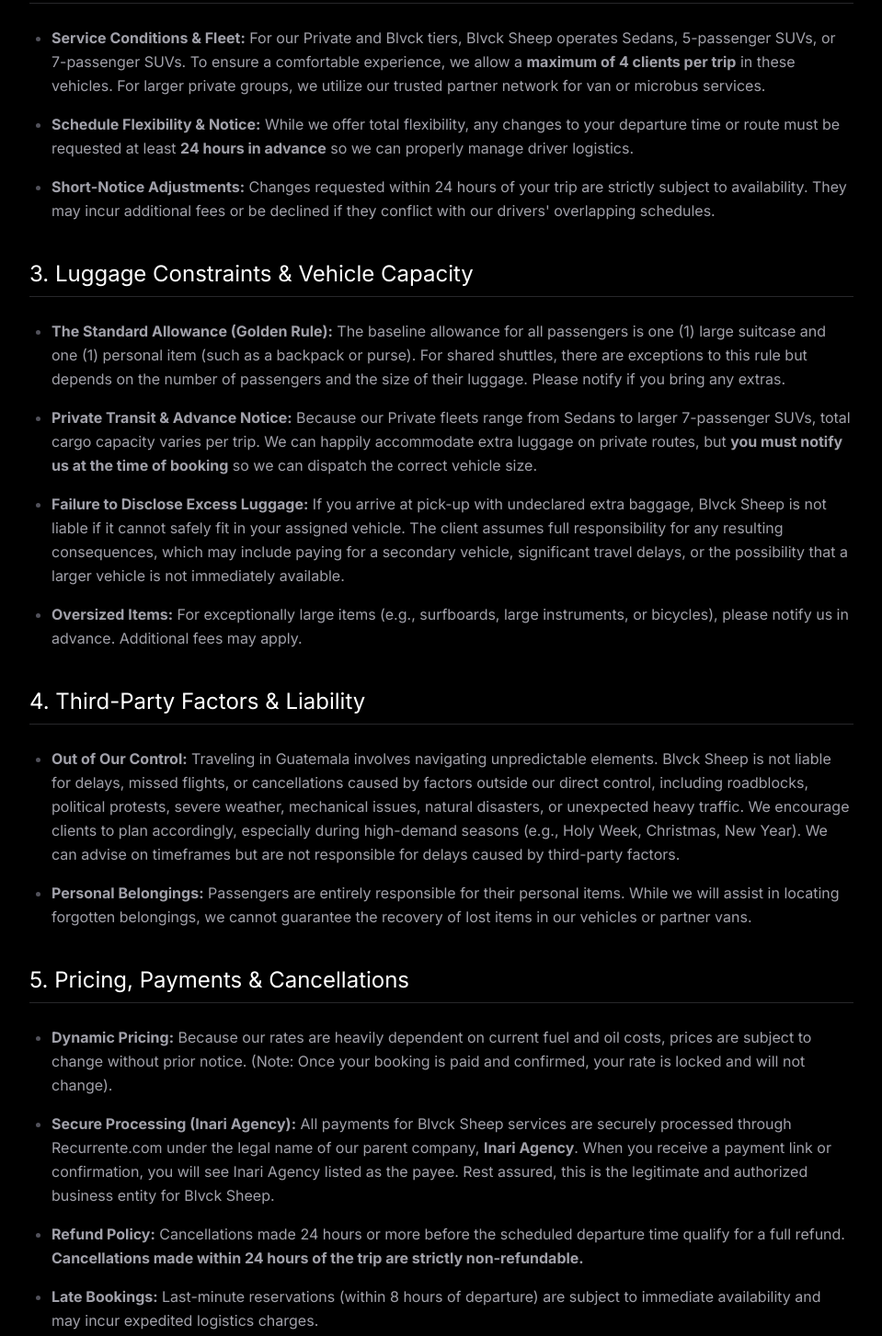
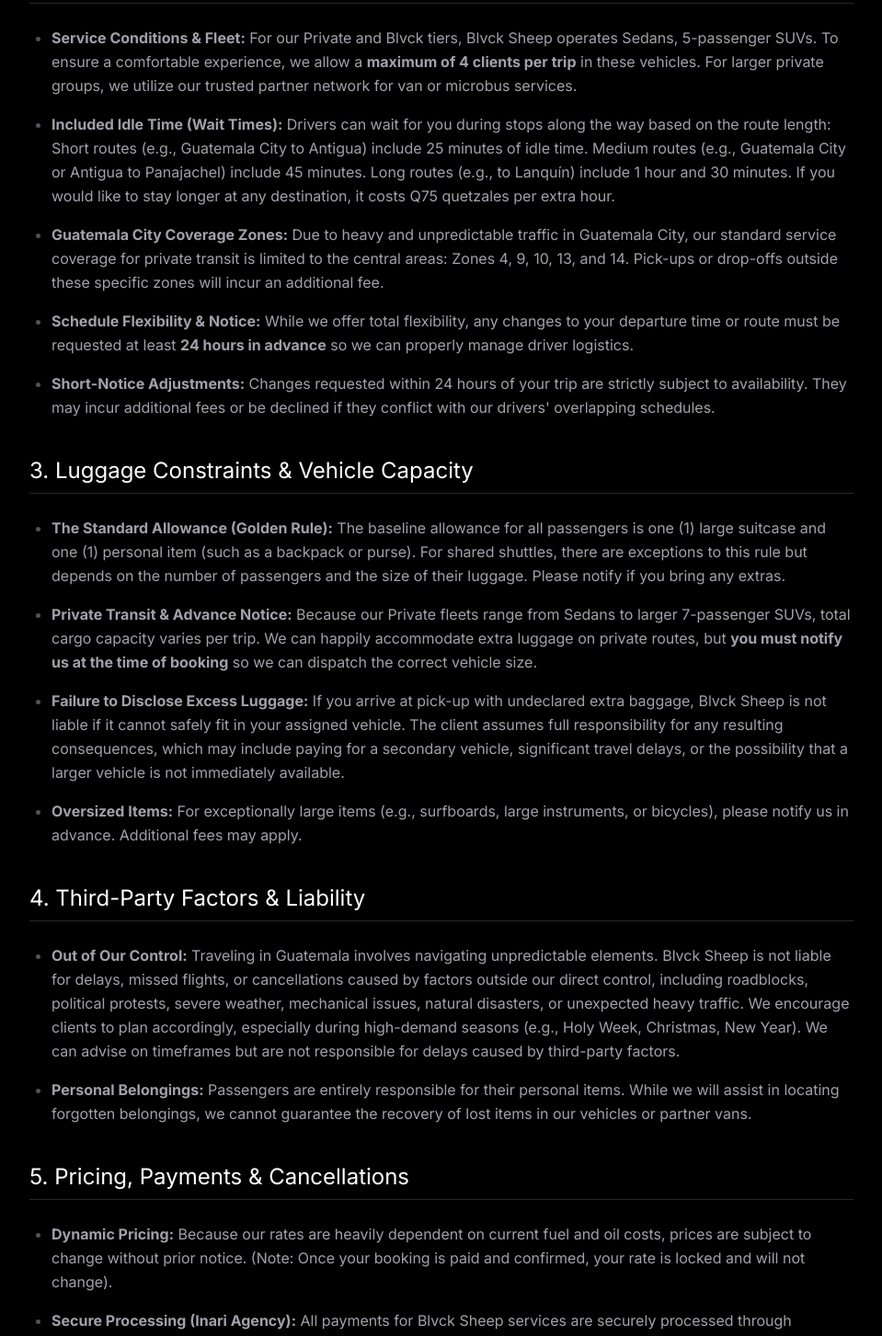
Before and after one commit to byron-rod/blvck-sheep, a Next.js app: page /terms-conditions in a window 1280 px wide. Shown: the part 1920-3373 px from the top of the page at 92% size, without its empty margins (160-1119 px from the left). Built offline with nearby package versions, Linux system fonts and the light colour scheme.

Commit message:
update de terminos y condiciones

```diff
--- a/src/app/terms-conditions/page.tsx
+++ b/src/app/terms-conditions/page.tsx
@@ -1,5 +1,4 @@
 "use client";
-
 import { useState } from "react";
 import { motion } from "framer-motion";
 
@@ -75,7 +74,7 @@ export default function TermsConditions() {
             <strong>{activeLanguage === "en" ? "Cancellations / changes:" : "Cancelaciones / Cambios:"}</strong>{" "}
             {activeLanguage === "en"
               ? <>You must cancel, change or reschedule at least <strong>24 hours</strong> before departure for a refund or to be able to accomodate your change.</>
-              : <>Debes cancelar, cambiar o reprogramar con al menos <strong>24 horas</strong> de anticipación a la salida para obtener un reembolso o para poder acomodar tu cambio.</>}
+              : <>Debes cancelar, cambiar o reprogramar con al menos <strong>24 hours</strong> de anticipación a la salida para obtener un reembolso o para poder acomodar tu cambio.</>}
           </li>
           <li>
             <strong>{activeLanguage === "en" ? "Payments:" : "Pagos:"}</strong>{" "}
@@ -155,14 +154,26 @@ export default function TermsConditions() {
       {/* 2. Private & Blvck Tier Policies */}
       <section className="mb-10">
         <h2 className="text-2xl font-normal mb-6 text-white border-b border-zinc-800 pb-2">
-          {activeLanguage === "en" ? "2. Private & Blvck Tier Policies" : "2. Políticas de Servicio Privado y Tier Blvck"}
+          {activeLanguage === "en" ? "2. Private Services Policies" : "2. Políticas de Servicio Privado"}
         </h2>
         <ul className="list-disc pl-6 text-zinc-400 space-y-4 leading-relaxed marker:text-zinc-600">
           <li>
             <strong>{activeLanguage === "en" ? "Service Conditions & Fleet:" : "Condiciones del Servicio y Flota:"}</strong>{" "}
             {activeLanguage === "en"
-              ? <>For our Private and Blvck tiers, Blvck Sheep operates Sedans, 5-passenger SUVs, or 7-passenger SUVs. To ensure a comfortable experience, we allow a <strong>maximum of 4 clients per trip</strong> in these vehicles. For larger private groups, we utilize our trusted partner network for van or microbus services.</>
-              : <>Para nuestros niveles Privado y Blvck, operamos Sedanes, y SUVs de 5 o 7 pasajeros. Para garantizar una experiencia cómoda, permitimos un <strong>máximo de 4 clientes por viaje</strong> en estos vehículos. Para grupos privados más grandes, utilizamos nuestra red de socios de confianza para servicios de van o microbus.</>}
+              ? <>For our Private and Blvck tiers, Blvck Sheep operates Sedans, 5-passenger SUVs. To ensure a comfortable experience, we allow a <strong>maximum of 4 clients per trip</strong> in these vehicles. For larger private groups, we utilize our trusted partner network for van or microbus services.</>
+              : <>Para nuestros niveles Privado y Blvck, operamos Sedanes, y SUVs de 5 pasajeros. Para garantizar una experiencia cómoda, permitimos un <strong>máximo de 4 clientes por viaje</strong> en estos vehículos. Para grupos privados más grandes, utilizamos nuestra red de socios de confianza para servicios de van o microbus.</>}
+          </li>
+          <li>
+            <strong>{activeLanguage === "en" ? "Included Idle Time (Wait Times):" : "Tiempo de Espera Incluido (Idle Time):"}</strong>{" "}
+            {activeLanguage === "en"
+              ? "Drivers can wait for you during stops along the way based on the route length: Short routes (e.g., Guatemala City to Antigua) include 25 minutes of idle time. Medium routes (e.g., Guatemala City or Antigua to Panajachel) include 45 minutes. Long routes (e.g., to Lanquín) include 1 hour and 30 minutes. If you would like to stay longer at any destination, it costs Q75 quetzales per extra hour."
+              : "Los pilotos pueden esperarte en paradas durante el trayecto según la duración de la ruta: Las rutas cortas (ej. Ciudad de Guatemala a Antigua) incluyen 25 minutos de espera. Las rutas medias (ej. Ciudad de Guatemala o Antigua a Panajachel) incluyen 45 minutos. Las rutas largas (ej. hacia Lanquín) incluyen 1 hora y 30 minutos de tiempo de espera. Si les interesa estar en ruta mas tiempo en algun destino, son Q75 quetzales la hora extra."}
+          </li>
+          <li>
+            <strong>{activeLanguage === "en" ? "Guatemala City Coverage Zones:" : "Zonas de Cobertura en Ciudad de Guatemala:"}</strong>{" "}
+            {activeLanguage === "en"
+              ? "Due to heavy and unpredictable traffic in Guatemala City, our standard service coverage for private transit is limited to the central areas: Zones 4, 9, 10, 13, and 14. Pick-ups or drop-offs outside these specific zones will incur an additional fee."
+              : "Debido al tráfico pesado e impredecible en la Ciudad de Guatemala, nuestra cobertura de servicio estándar para viajes privados se limita a las áreas céntricas: Zonas 4, 9, 10, 13 y 14. Las recogidas o bajadas fuera de estas zonas específicas tendrán un costo extra."}
           </li>
           <li>
             <strong>{activeLanguage === "en" ? "Schedule Flexibility & Notice:" : "Flexibilidad de Horarios y Avisos:"}</strong>{" "}
@@ -258,10 +269,10 @@ export default function TermsConditions() {
               : <>Las cancelaciones realizadas con 24 horas o más de anticipación a la hora de salida programada califican para un reembolso completo. <strong>Las cancelaciones realizadas dentro de las 24 horas previas al viaje son estrictamente no reembolsables.</strong></>}
           </li>
           <li>
-            <strong>{activeLanguage === "en" ? "Late Bookings:" : "Reservas de Última Hora:"}</strong>{" "}
+            <strong>{activeLanguage === "en" ? "Late Bookings or Last Minute Changes:" : "Reservas de Última Hora o Cambios de Último Minuto:"}</strong>{" "}
             {activeLanguage === "en"
-              ? "Last-minute reservations (within 8 hours of departure) are subject to immediate availability and may incur expedited logistics charges."
-              : "Las reservaciones de último minuto (dentro de las 8 horas previas a la salida) están sujetas a disponibilidad inmediata y pueden incurrir en cargos por logística expedita."}
+              ? "Last-minute reservations or last minute changes are subject to immediate availability and may incur additional charges."
+              : "Las reservaciones de último minuto o cambios de último minuto están sujetas a disponibilidad inmediata y pueden incurrir en cargos adicionales."}
           </li>
         </ul>
       </section>
```
